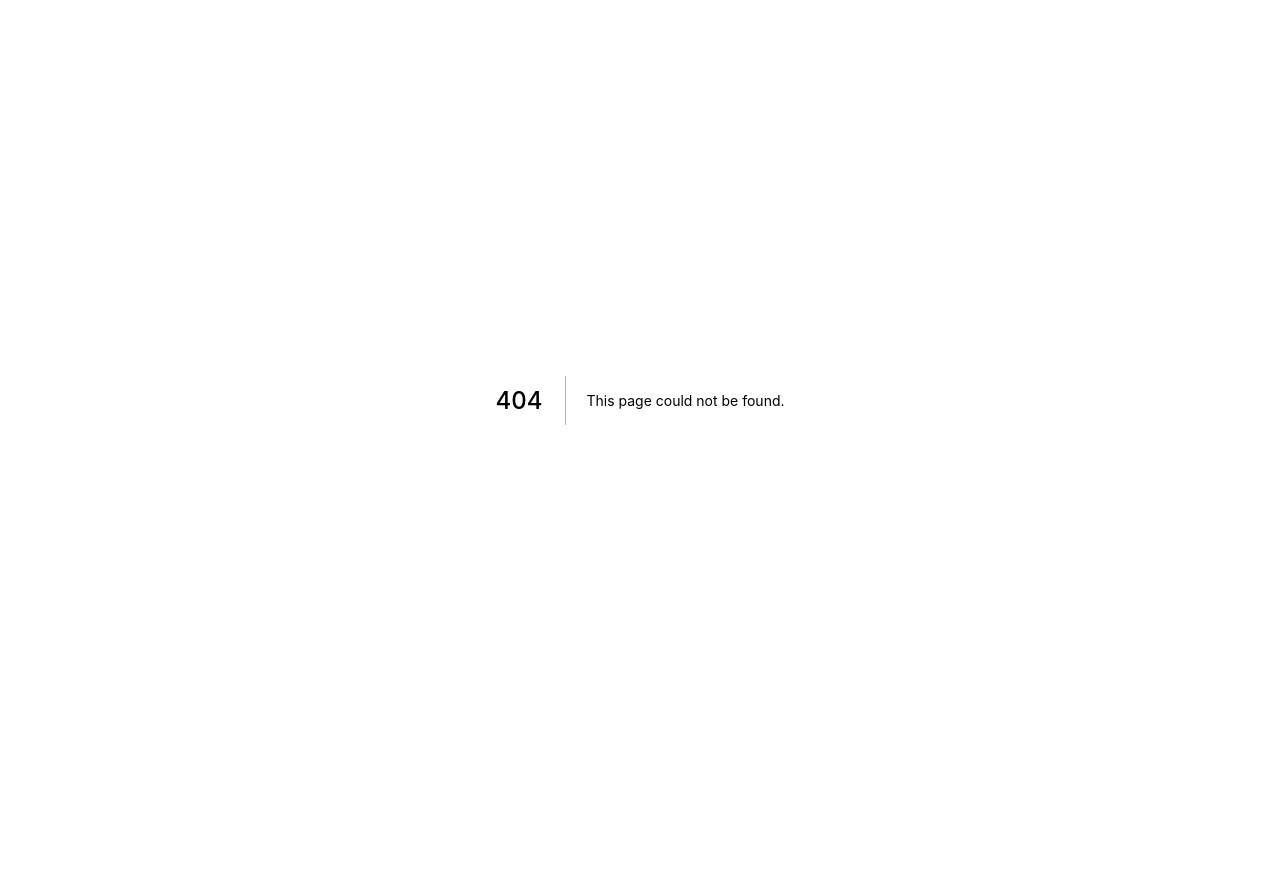
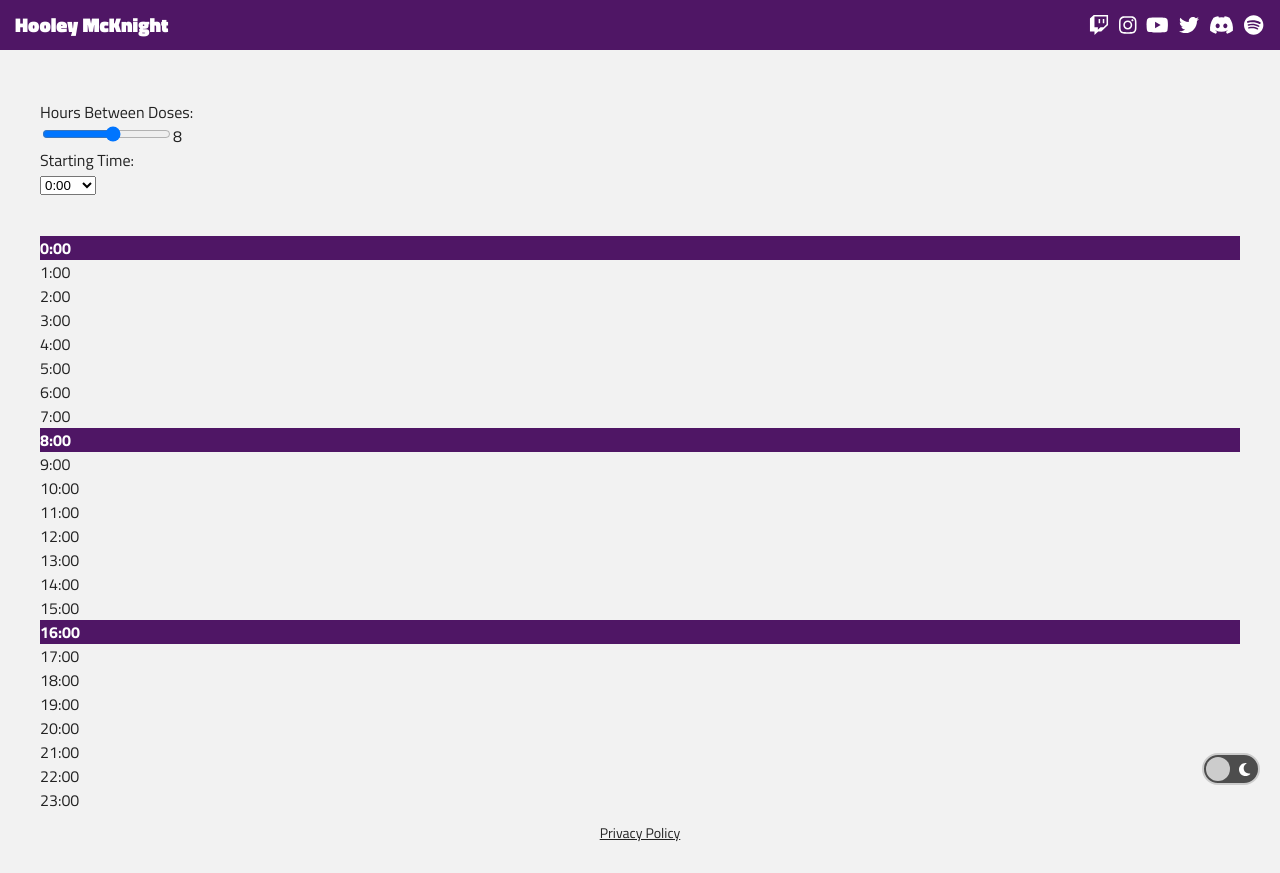
Before and after one commit to hooleymcknight/hooleymcknight.com, a Next.js app in the folder hooleymcknight-reacts/: page /med-tool in a window 1280 px wide. Before the commit this address had no page. Before the commit the page ends 800 px from the top, so only its background shows below. Built offline with nearby package versions, Linux system fonts and the light colour scheme.

Commit message:
added med tool, fixed embeds

```diff
--- a/hooleymcknight-reacts/pages/links.js
+++ b/hooleymcknight-reacts/pages/links.js
@@ -10,7 +10,7 @@ export default function Links() {
       <Head>
         <title>{`${siteTitle} || Links`}</title>
         <meta name="description" content="Links to Holly's social media." />
-        <meta property="og:image" content={`https://hooleymcknight.com/jackbox-wheel/jackbox-wheel.png`} />
+        <meta property="og:image" content={`https://hooleymcknight.com/images/lax_hero_preview.jpg`} />
         <meta name="og:title" content="Links to Holly's social media." />
       </Head>
 
--- /dev/null
+++ b/hooleymcknight-reacts/pages/med-tool.js
@@ -0,0 +1,50 @@
+import { useState, useEffect } from 'react';
+import Head from 'next/head';
+import Layout, { siteTitle } from '../components/layout';
+import styles from '../styles/MedTool.module.scss';
+
+const times = [0, 1, 2, 3, 4, 5, 6, 7, 8, 9, 10, 11, 12, 13, 14, 15, 16, 17, 18, 19, 20, 21, 22, 23];
+
+export default function MedTool() {
+  const [hoursGap, setHoursGap] = useState(8);
+  const [startingTime, setStartingTime] = useState(0);
+
+  return (
+    <Layout page='med-tool'>
+      <Head>
+        <title>{`${siteTitle} || Medication Tool`}</title>
+        <meta name="description" content="Help figure out when is a good time to give your pet their meds." />
+        <meta property="og:image" content={`https://hooleymcknight.com/images/lax_hero_preview.jpg`} />
+        <meta name="og:title" content="Help figure out when is a good time to give your pet their meds." />
+      </Head>
+
+      <main className={styles['medtool']}>
+        <div className="med-selector">
+          <label htmlFor="hours-gap">Hours Between Doses:</label>
+          <div>
+            <input type="range" name="hours-gap" min="3" max="12" onChange={(e) => {setHoursGap(e.target.value)}} defaultValue={hoursGap} />
+            <span>{hoursGap}</span>
+          </div>
+        </div>
+        <div className="med-selector">
+          <label htmlFor="starting-time">Starting Time:</label>
+          <div>
+            <select name="starting-time" defaultValue={startingTime} onChange={(e) => {setStartingTime(e.target.value)}}>
+              {times.map(x =>
+                <option key={x} value={x}>{`${x}:00`}</option>
+              )}
+            </select>
+          </div>
+        </div>
+
+        <div className="output-times" style={{marginTop: '40px'}}>
+          {times.map(x =>
+            <div key={x} className="time-slot" data-x={x} data-active={times[x - startingTime >= 0 ? x - startingTime : 24 + x - startingTime] % hoursGap == 0}>{`${x}:00`}</div>
+          )}
+        </div>
+
+      </main>
+
+    </Layout>
+  );
+}
--- a/hooleymcknight-reacts/pages/privacy-policy.js
+++ b/hooleymcknight-reacts/pages/privacy-policy.js
@@ -8,7 +8,7 @@ export default function PrivacyPolicy() {
       <Head>
         <title>{`${siteTitle} || Privacy Policy`}</title>
         <meta name="description" content="This is the shortest privacy policy you'll ever read." />
-        <meta property="og:image" content={`https://hooleymcknight.com/jackbox-wheel/jackbox-wheel.png`} />
+        <meta property="og:image" content={`https://hooleymcknight.com/images/lax_hero_preview.jpg`} />
         <meta name="og:title" content="This is the shortest privacy policy you'll ever read." />
       </Head>
 
--- a/hooleymcknight-reacts/pages/resume.js
+++ b/hooleymcknight-reacts/pages/resume.js
@@ -11,7 +11,7 @@ export default function Resume() {
       <Head>
         <title>{`${siteTitle} || Résumé`}</title>
         <meta name="description" content="Holly's résumé: skills, education, and professional experience." />
-        <meta property="og:image" content={`https://hooleymcknight.com/jackbox-wheel/jackbox-wheel.png`} />
+        <meta property="og:image" content={`https://hooleymcknight.com/images/lax_hero_preview.jpg`} />
         <meta name="og:title" content="Holly's résumé: skills, education, and professional experience." />
       </Head>
 
--- a/hooleymcknight-reacts/pages/time-conversion-calculator.js
+++ b/hooleymcknight-reacts/pages/time-conversion-calculator.js
@@ -10,7 +10,7 @@ export default function TimeCalcPage() {
       <Head>
         <title>{`${siteTitle} || Time Conversion Calculator`}</title>
         <meta name="description" content="A time conversion calculator to help out with confusing time zone things." />
-        <meta property="og:image" content={`https://hooleymcknight.com/jackbox-wheel/jackbox-wheel.png`} />
+        <meta property="og:image" content={`https://hooleymcknight.com/images/lax_hero_preview.jpg`} />
         <meta name="og:title" content="A time conversion calculator to help out with confusing time zone things." />
       </Head>
 
--- /dev/null
+++ b/hooleymcknight-reacts/styles/MedTool.module.scss
@@ -0,0 +1,9 @@
+.medtool {
+    margin: 0 40px;
+
+    [class="time-slot"][data-active="true"] {
+        background: var(--primary-purple);
+        color: var(--alt-text);
+        font-weight: bold;
+    }
+}
```
